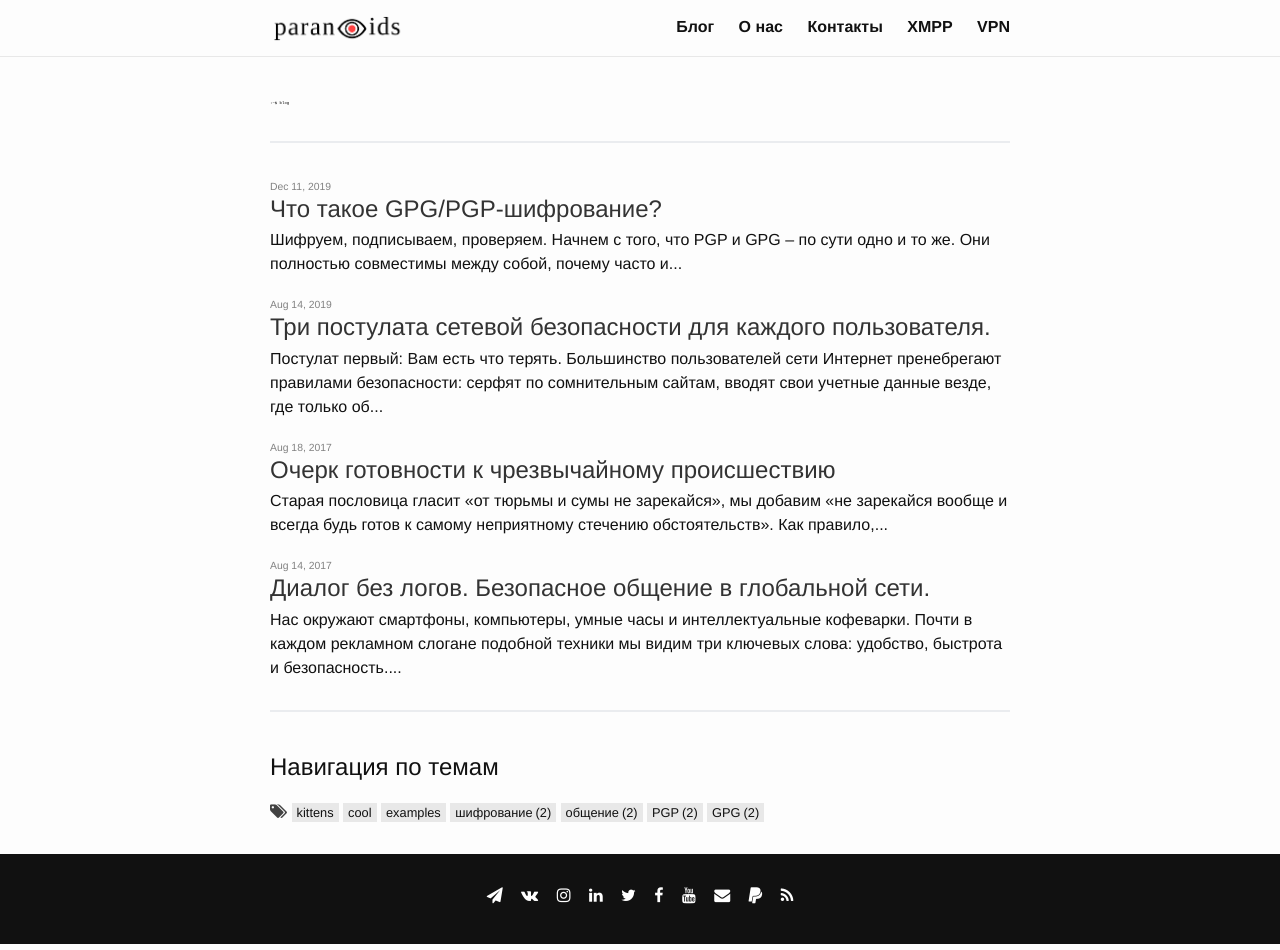
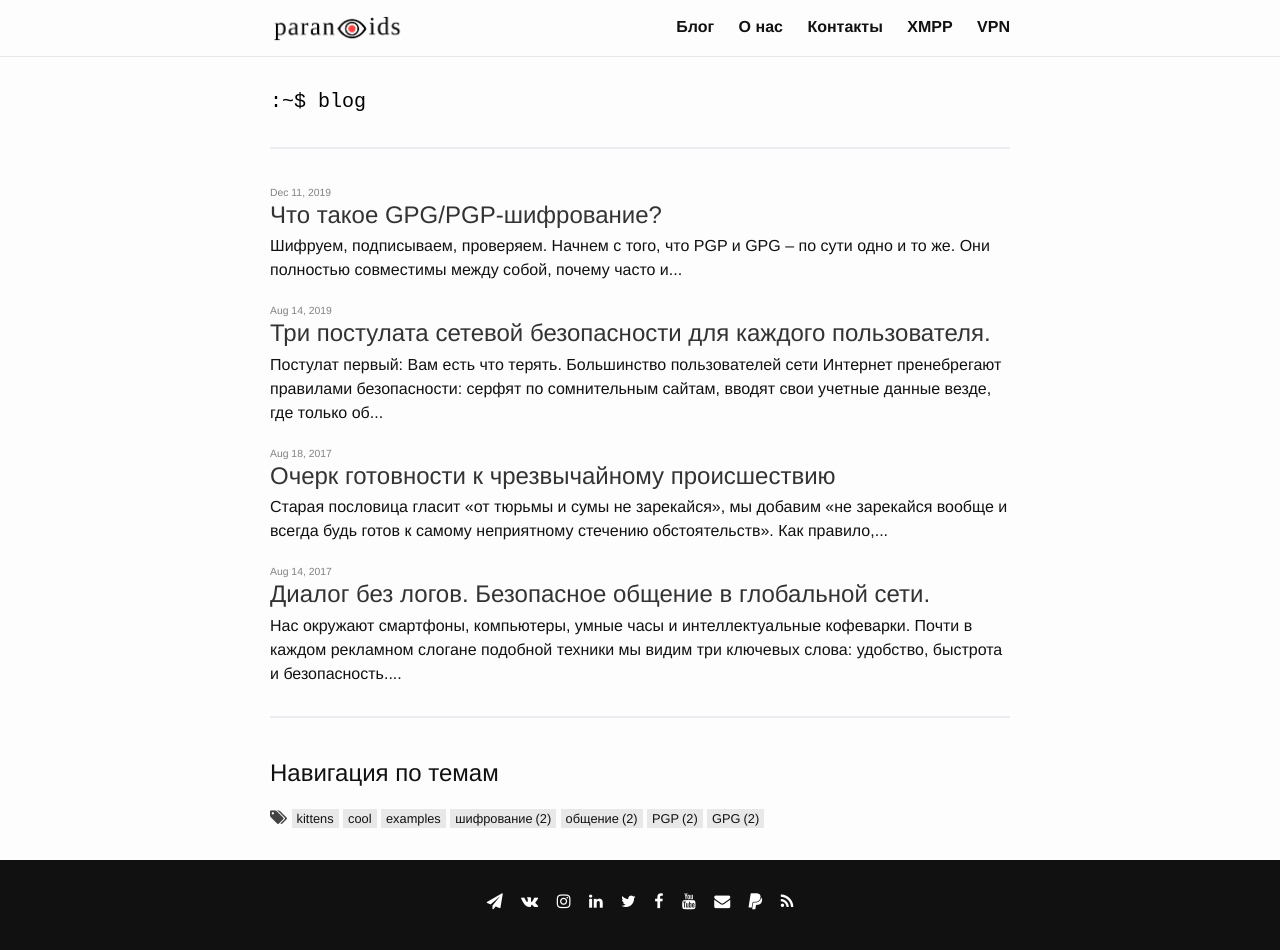
Before and after one commit to 2b7E1n6D0e5R7/2b7E1n6D0e5R7.github.io, a Jekyll site: the page built from index.html, in a window 1280 px wide. Built offline with Jekyll 4.4.1, drawn with Linux system fonts in a browser that asks for light colours; the list of posts is cut into pages by our own code.

Commit message:
Update _layout.scss

```diff
--- a/_sass/minimaless/_layout.scss
+++ b/_sass/minimaless/_layout.scss
@@ -216,7 +216,7 @@ color: white;
   display: inline;
 }
 .title-black {
-  @include relative-font-size(0.25);
+  @include relative-font-size(1.25);
   font-family: monospace;
   margin-top: 0;
   padding-top: 0;
```
